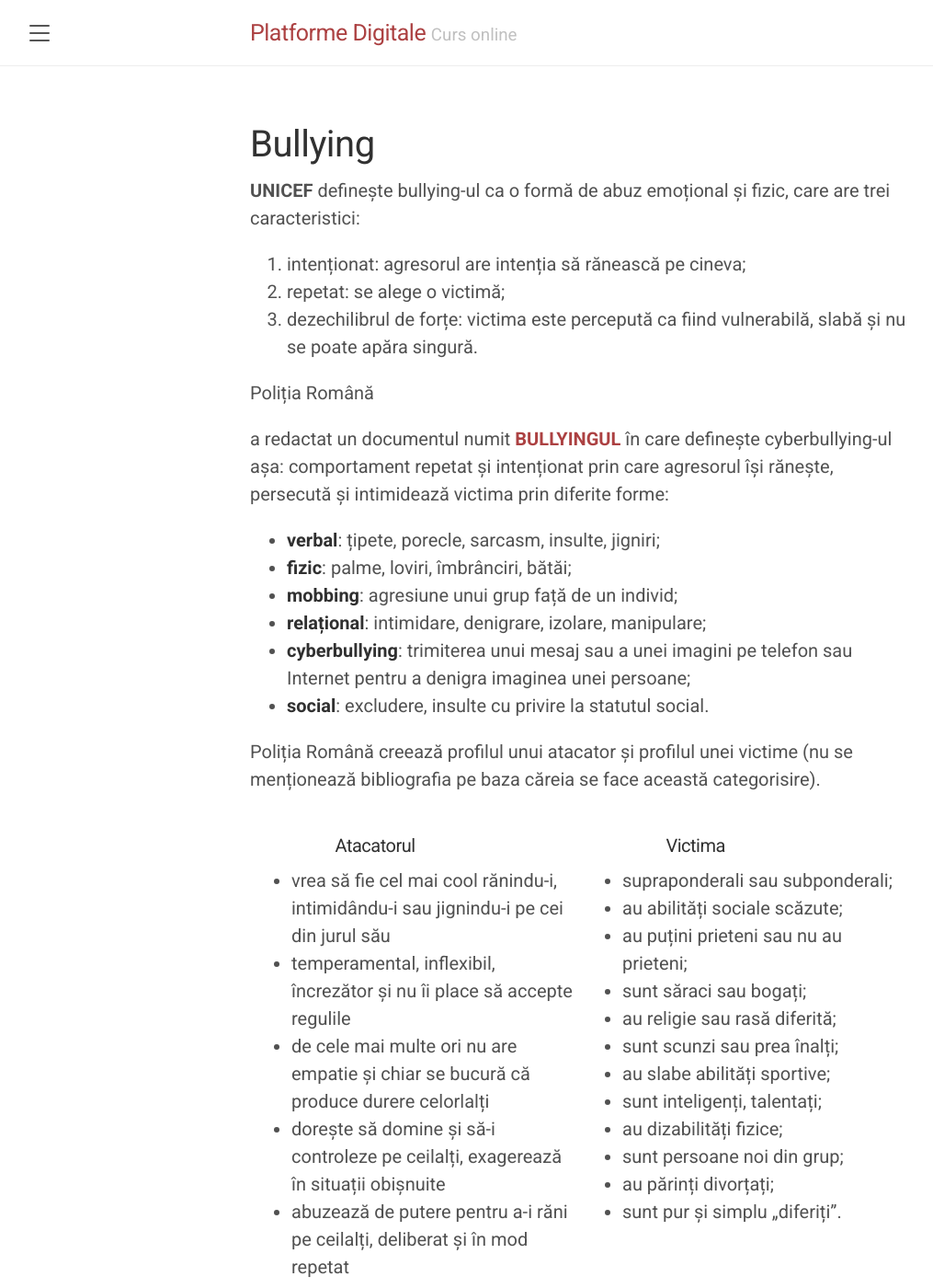
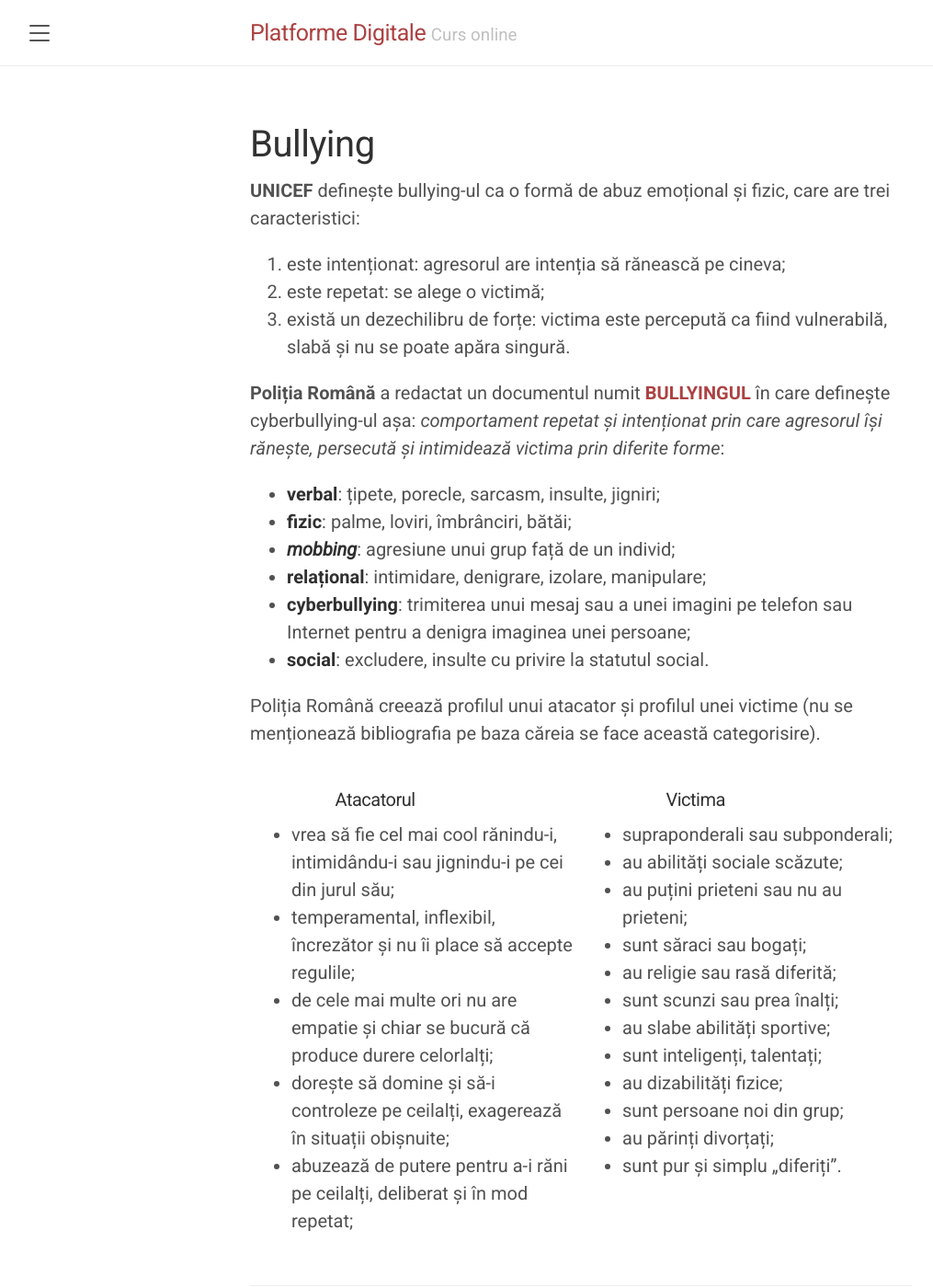
Before and after one commit to flavianana/flavianana.github.io, a Jekyll site: the page built from cursuri/cyberstalking-cyberbullying/bullying.html, in a window 1280 px wide and 1400 px high. Shown: the whole window at 92% size, without its empty margins (8-1023 px from the left). Built offline with Jekyll 4.4.1, drawn with Linux system fonts in a browser that asks for light colours; nearby versions of some CDN libraries; comment, search, counter and statistics services are not loaded.

Commit message:
corrected some typos (c&c)

```diff
--- a/cursuri/cyberstalking-cyberbullying/bullying.html
+++ b/cursuri/cyberstalking-cyberbullying/bullying.html
@@ -33,19 +33,19 @@ next:
 </p>
 
 <ol>
-    <li>intenționat: agresorul are intenția să rănească pe cineva;</li>
-    <li>repetat: se alege o victimă;</li>
-    <li>dezechilibrul de forțe: victima este percepută ca fiind vulnerabilă, slabă și nu se poate apăra singură.</li>
+    <li>este intenționat: agresorul are intenția să rănească pe cineva;</li>
+    <li>este repetat: se alege o victimă;</li>
+    <li>există un dezechilibru de forțe: victima este percepută ca fiind vulnerabilă, slabă și nu se poate apăra singură.</li>
 </ol>
 
 <p>
-    <p>Poliția Română</p> a redactat un documentul numit <b><a href="https://b.politiaromana.ro/files/pages_files/BULLYING.pdf">BULLYINGUL</a></b> în care definește cyberbullying-ul așa:  comportament repetat și intenționat prin care agresorul își rănește, persecută și intimidează victima prin diferite forme:
+    <b>Poliția Română</b> a redactat un documentul numit <b><a href="https://b.politiaromana.ro/files/pages_files/BULLYING.pdf">BULLYINGUL</a></b> în care definește cyberbullying-ul așa:  <em>comportament repetat și intenționat prin care agresorul își rănește, persecută și intimidează victima prin diferite forme</em>:
 </p>
 
 <ul>
     <li><strong>verbal</strong>: țipete, porecle, sarcasm, insulte, jigniri;</li>
     <li><strong>fizic</strong>: palme, loviri, îmbrânciri, bătăi;</li>
-    <li><strong>mobbing</strong>: agresiune unui grup față de un individ;</li>
+    <li><strong><em>mobbing</em></strong>: agresiune unui grup față de un individ;</li>
     <li><strong>relațional</strong>: intimidare, denigrare, izolare, manipulare;</li>
     <li><strong>cyberbullying</strong>: trimiterea unui mesaj sau a unei imagini pe telefon sau Internet pentru a denigra imaginea unei persoane;</li>
     <li><strong>social</strong>: excludere, insulte cu privire la statutul social.</li>
@@ -60,19 +60,19 @@ next:
         <b><h4 class="center">Atacatorul</h4></b>
         <ul>
             <li>
-                vrea să fie cel mai cool rănindu-i, intimidându-i sau jignindu-i pe cei din jurul său
+                vrea să fie cel mai cool rănindu-i, intimidându-i sau jignindu-i pe cei din jurul său;
             </li>
             <li>
-                temperamental, inflexibil, încrezător și nu îi place să accepte regulile
+                temperamental, inflexibil, încrezător și nu îi place să accepte regulile;
             </li>
             <li>
-                de cele mai multe ori nu are empatie și chiar se bucură că produce durere celorlalți
+                de cele mai multe ori nu are empatie și chiar se bucură că produce durere celorlalți;
             </li>
             <li>
-                dorește să domine și să-i controleze pe ceilalți, exagerează în situații obișnuite
+                dorește să domine și să-i controleze pe ceilalți, exagerează în situații obișnuite;
             </li>
             <li>
-                abuzează de putere pentru a-i răni pe ceilalți, deliberat și în mod repetat
+                abuzează de putere pentru a-i răni pe ceilalți, deliberat și în mod repetat;
             </li>
         </ul>
     </div>
--- a/cursuri/cyberstalking-cyberbullying/cyberstalking.html
+++ b/cursuri/cyberstalking-cyberbullying/cyberstalking.html
@@ -12,7 +12,7 @@ next:
 <h1>Cyberstalking</h1>
 
 <p>
-    Dicționarul <a href="https://www.merriam-webster.com/legal/cyberstalking">Merriam-Webster</a> definește cystalking-ul așa:
+    Dicționarul <a href="https://www.merriam-webster.com/legal/cyberstalking">Merriam-Webster</a> definește cyberstalking-ul așa:
 </p>
 <blockquote>
     utilizarea comunicării electronice pentru a hărți sau amenința pe cineva cu rău fizic.
```
